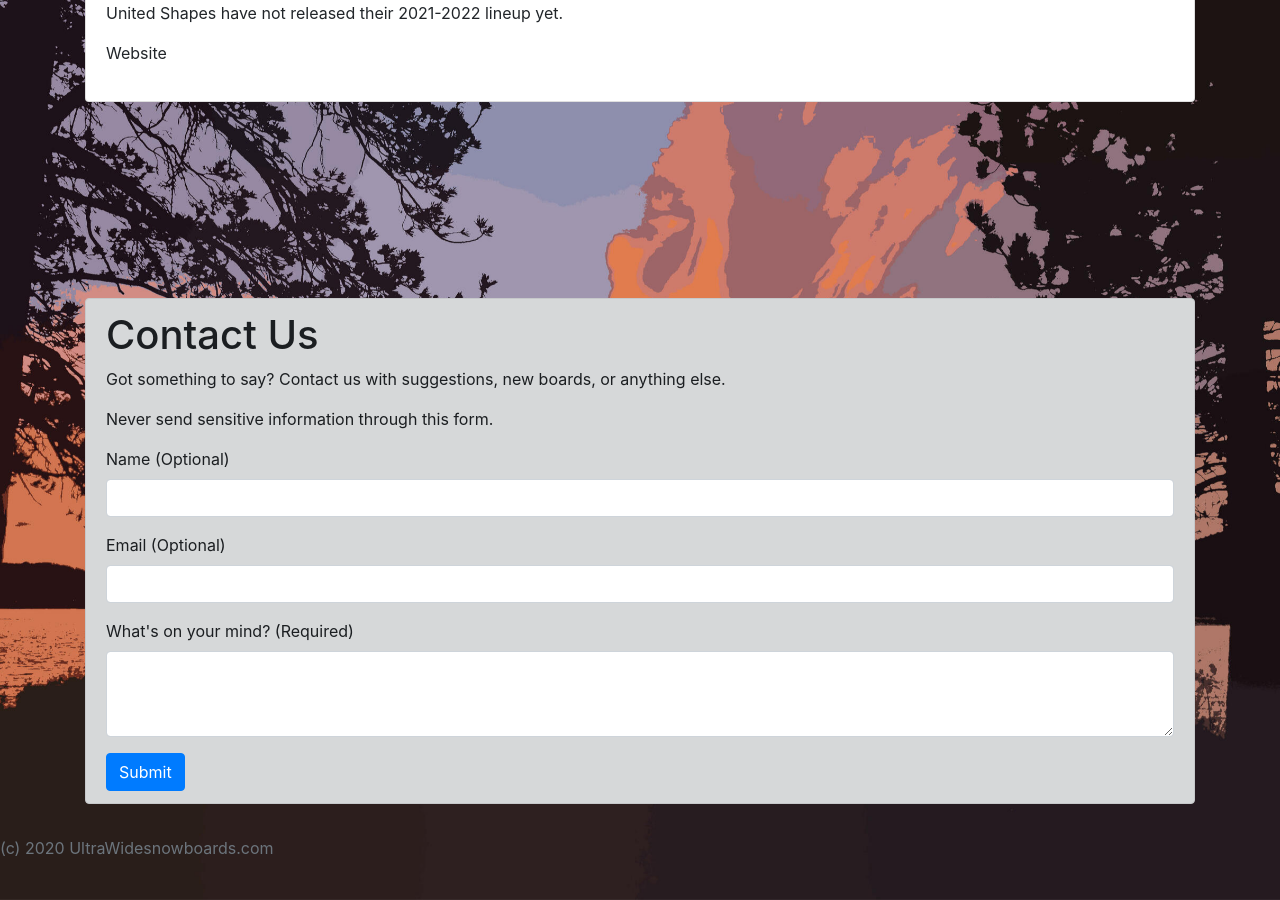
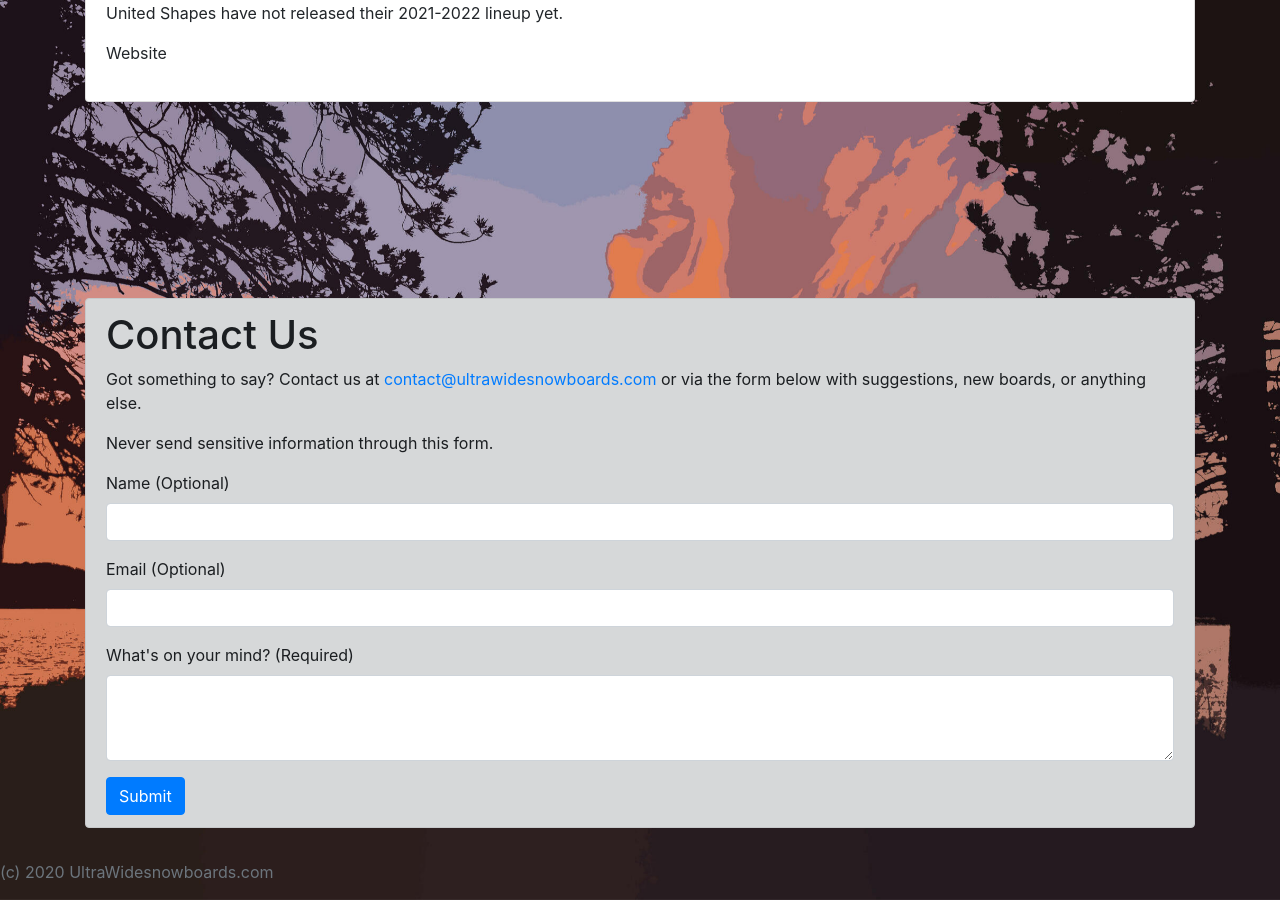
Before and after one commit to UltrawideSnowboards/ultrawidesnowboards.com, a Jekyll site: the page built from index.html, in a window 1280 px wide and 900 px high, scrolled down 47881 px. Built offline with Jekyll 4.4.1, drawn with Linux system fonts in a browser that asks for light colours; before the commit the page ends 48757 px from its top, so only the background shows below that.

Commit message:
Add contact mailto email

```diff
--- a/_includes/contact-form.html
+++ b/_includes/contact-form.html
@@ -5,7 +5,7 @@
     <div class="col-sm">
         <div class="alert alert-dark" role="alert">
             <h1>Contact Us</h1>
-            <p>Got something to say? Contact us with suggestions, new boards, or anything else.</p>
+            <p>Got something to say? Contact us at <a href="mailto:contact@ultrawidesnowboards.com" target="_blank">contact@ultrawidesnowboards.com</a> or via the form below with suggestions, new boards, or anything else.</p>
             <p>Never send sensitive information through this form.</p>
 
             <form name="gform" id="gform" enctype="text/plain" action="https://docs.google.com/forms/d/e/1FAIpQLSf9sVo-tmEEIa-fMuwYi1__kVtIlh_CulZqHDJlrtYltor1_A/formResponse?" target="hidden_iframe" onsubmit="submitted=true;">
```
